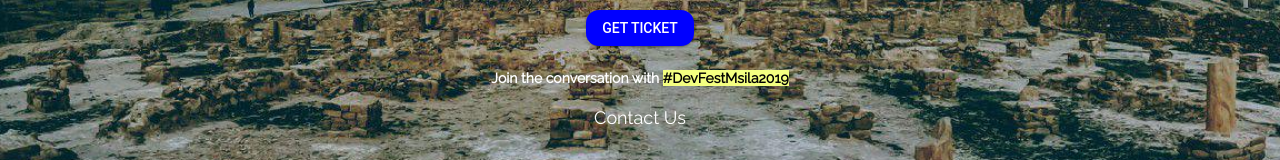
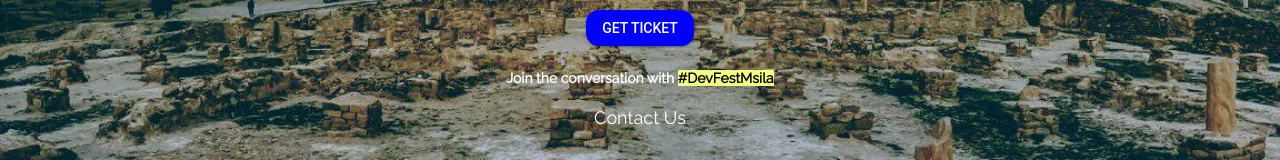
Before and after one commit to walidamriou/GDG-DevFest-Msila, a plain HTML site: page index.html in a window 1280 px wide. Shown: the part 360-520 px from the top of the page. Drawn offline with Linux system fonts and the light colour scheme.

Commit message:
Update index.html

```diff
--- a/index.html
+++ b/index.html
@@ -71,7 +71,7 @@
         <br>
         <p>
           <b>
-            Join the conversation with <mark>#DevFestMsila2019</mark>
+            Join the conversation with <mark>#DevFestMsila</mark>
           </b>
         </p>
         <p class="devfast-large devfast-center">Contact Us</p>
```
